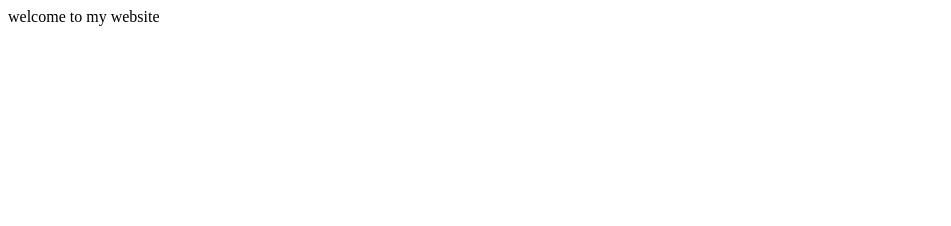
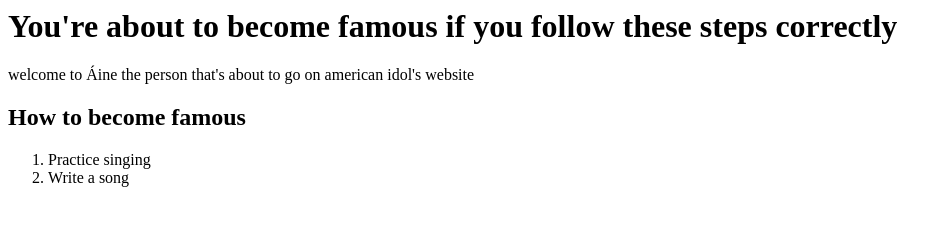
Before and after one commit to ainefamoussinger/mygithubpages, a plain HTML site: page index.html in a window 1280 px wide. Shown: the whole page, without its empty margins (0-951 px from the left). Drawn offline with Linux system fonts and the light colour scheme.

Commit message:
Update index.html

```diff
--- a/index.html
+++ b/index.html
@@ -1,3 +1,15 @@
 <html>
-welcome to my website
+	<head>
+		<title>How to become famous</title>
+	</head>
+	<body>
+		<h1>You're about to become famous if you follow these steps correctly</h1>
+		welcome to Áine the person that's about to go on american idol's website
+		<h2>How to become famous</h2>
+		<ol>
+
+			<li>Practice singing</li>
+			<li>Write a song</li>
+		</ol>
+	</body>
 </html>
```
